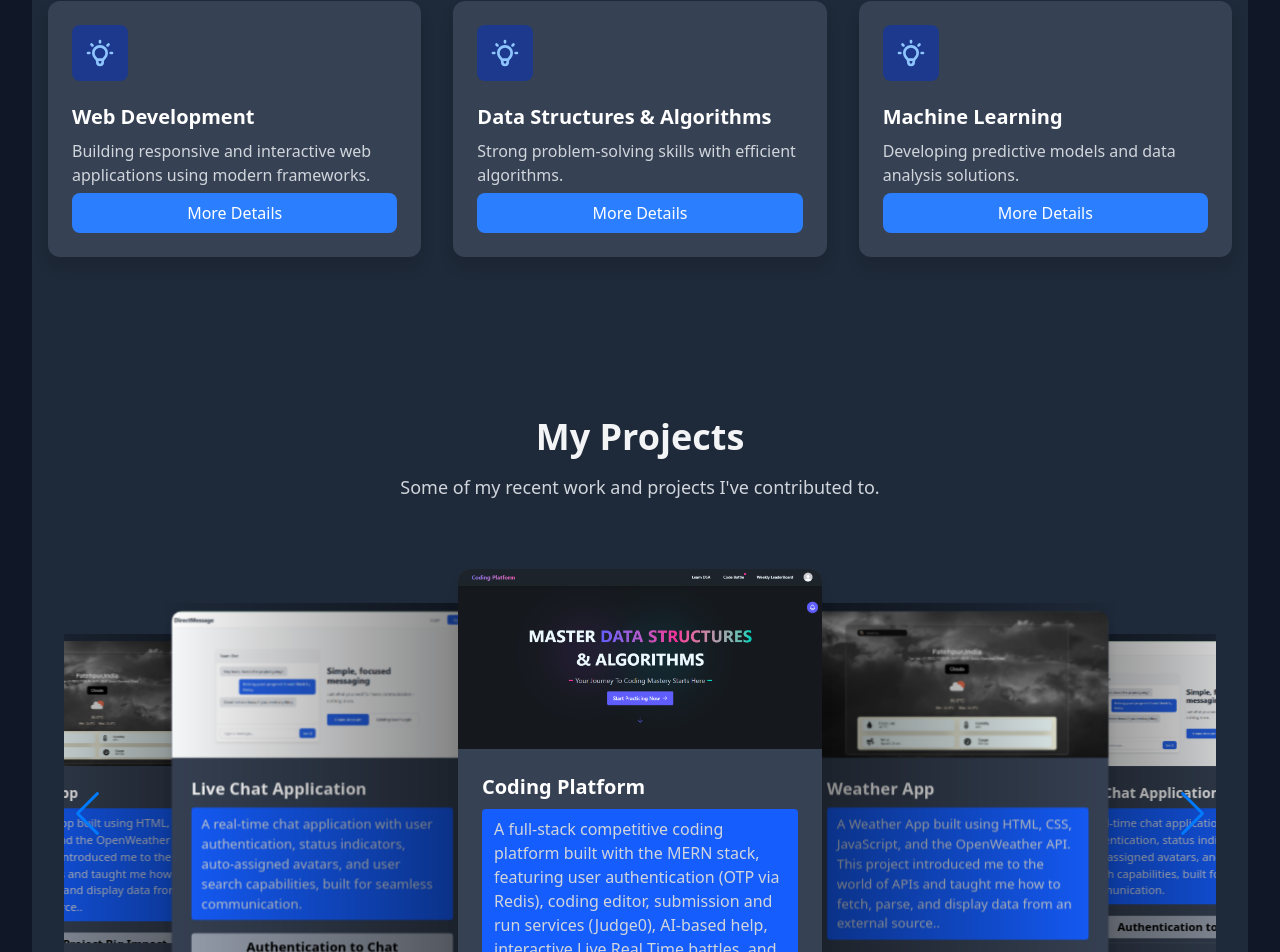
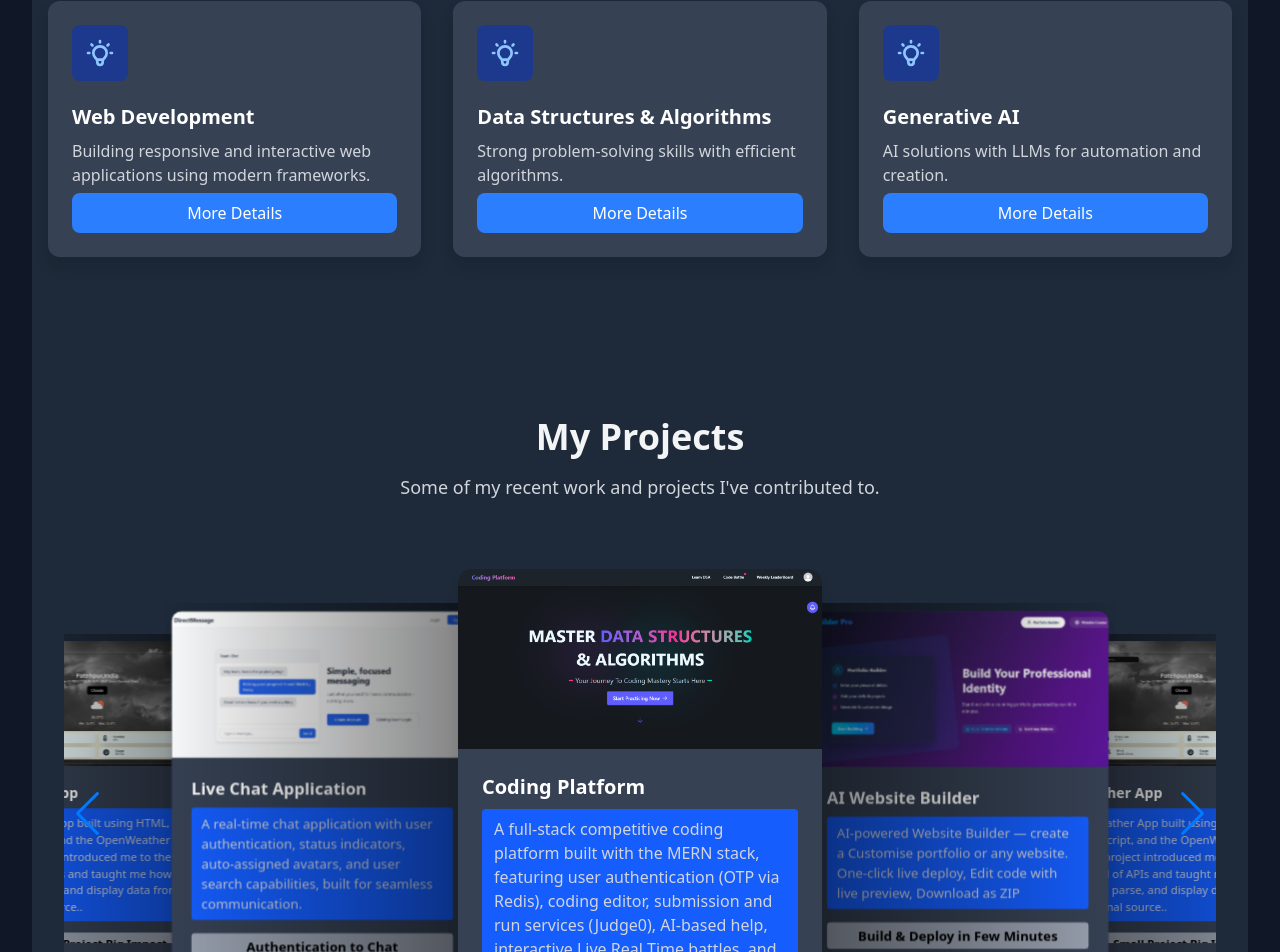
Before and after one commit to anurag-tiw-ari/Portfolio, a React (Vite) app: page / in a window 1280 px wide. Shown: the part 1607-2559 px from the top of the page. Built offline with nearby package versions, Linux system fonts and the light colour scheme.

Commit message:
Projects+Resume+UI update

```diff
--- a/src/assets/data/projects.js
+++ b/src/assets/data/projects.js
@@ -1,6 +1,7 @@
 import CodingPlatformImage from '../CodingPlatform.png';
 import wheatherImage from "../Wheather.png"
 import ChatAppImage from "../chatapp.png"
+import AiWebsiteBuilderImage from "../AiWebsiteBuilder.png"
 
 const projectsData= [
     {
@@ -11,8 +12,17 @@ const projectsData= [
       The platform includes a learning page with DSA articles, nested comments, and notifications for replies. Its highlight is the Battle Mode, allowing real‑time coding contests with difficulty and topic selection, powered by Socket.IO and protected against disconnections. Featuring AI chat support, video editorials, and an admin panel, it delivers a seamless coding and learning experience for developers of all levels.`,
       technologies: ["React", "Node.js", "MongoDB", "Express.js","Redux", "Judge0 API", "Redis","TipTap","Monaco Editor","Socket.io","LLM","Zod"],
       tagline:"End to End Complete Project",
-      link: "https://github.com/anurag-tiw-ari/CodeXCodingPlatform",
+      link: "https://drive.google.com/file/d/1S75h8U78CD_SMy6-mFJX-N9ohPlEjYjK/view?usp=drive_link",
       image:CodingPlatformImage
+    },
+    {
+      title: "AI Website Builder",
+      shortDescription: "AI-powered Website Builder — create a Customise portfolio or any website. One-click live deploy, Edit code with live preview, Download as ZIP",
+      fullDescription: "Built an AI-powered Website Builder that lets you create websites effortlessly. Just fill a simple form in 3 steps and your website is ready — be it a portfolio or any custom site. With one click, you can deploy it live, edit the code with real-time preview, or download the entire project as a ZIP file.This tool makes website creation easy for everyone — no coding required to get started, but full control for those who want to tweak the code. Whether you want a quick portfolio or a fully customized website, everything is possible in minutes.",
+      technologies: ["React","TailwindCSS","ExpressJs","Gemini API","Netlify API","Cloudinary"],
+      tagline:"Build & Deploy in Few Minutes",
+      link: "https://docs.google.com/document/d/1MJXwWwD3-sUkxK3LOE6wRfELe9ZvcDMbiZogUiaQX40/edit?usp=drive_link",
+      image:AiWebsiteBuilderImage
     },
     {
       title: "Weather App",
--- a/src/assets/data/skills.js
+++ b/src/assets/data/skills.js
@@ -18,14 +18,14 @@ const skillsData= [
       ]
     },
     {
-      title: "Machine Learning",
-      description: "Developing predictive models and data analysis solutions.",
-      skills: [
-        "Python", "NumPy", "Pandas", "Scikit-learn",
-        "TensorFlow", "Keras", "Matplotlib", "Seaborn",
-        "Data Preprocessing", "Model Evaluation", "Neural Networks"
-      ]
-    }
+    title: "Generative AI",
+    description: "AI solutions with LLMs for automation and creation.",
+    skills: [
+     "LangChain", "Google Gemini API", "Prompt Engineering",
+      "Vector Databases", "Streamlit"
+    ]
+  }
+
   ]
 
   export default skillsData;
--- a/src/components/Footer.jsx
+++ b/src/components/Footer.jsx
@@ -84,7 +84,7 @@ const Footer = () => {
           </motion.div>
         </div>
 
-        <motion.div
+        {/* <motion.div
           className="border-t border-gray-200 dark:border-gray-700 mt-12 pt-8 text-center"
           initial={{ opacity: 0 }}
           whileInView={{ opacity: 1 }}
@@ -92,7 +92,7 @@ const Footer = () => {
           viewport={{ once: true }}
         >
           <p>&copy; {new Date().getFullYear()} Anurag Tiwari. All rights reserved.</p>
-        </motion.div>
+        </motion.div> */}
       </div>
     </footer>
   )
--- a/src/components/Projects.jsx
+++ b/src/components/Projects.jsx
@@ -78,7 +78,7 @@ const Projects = () => {
             <h3 className="text-xl font-bold text-gray-900 dark:text-white mb-2">
               {project.title}
             </h3>
-            <p className="text-gray-600 dark:text-gray-300 mb-4 bg-blue-600 pt-2 pb-2 px-3 rounded">
+            <p className="text-gray-200 dark:text-gray-300 mb-4 bg-blue-600 pt-2 pb-2 px-3 rounded">
               {project.shortDescription}
             </p>
             <h4 className='text-md text-black bg-gray-400 p-1 rounded text-center font-bold'>{project.tagline}</h4>
@@ -98,7 +98,7 @@ const Projects = () => {
           <h3 className="text-xl font-bold text-gray-900 dark:text-white mb-4">
             {project.title} Details
           </h3>
-          <p className="text-gray-600 dark:text-gray-300 mb-4  bg-blue-600 pt-2 pb-2 px-3 rounded">
+          <p className="text-gray-200 dark:text-gray-300 mb-4  bg-blue-600 pt-2 pb-2 px-3 rounded">
             {project.fullDescription}
           </p>
           <div className="mb-4">
```
Also changed, not shown: src/assets/AiWebsiteBuilder.png (added), 1 other file (tests, documents, lock files or other folders).
